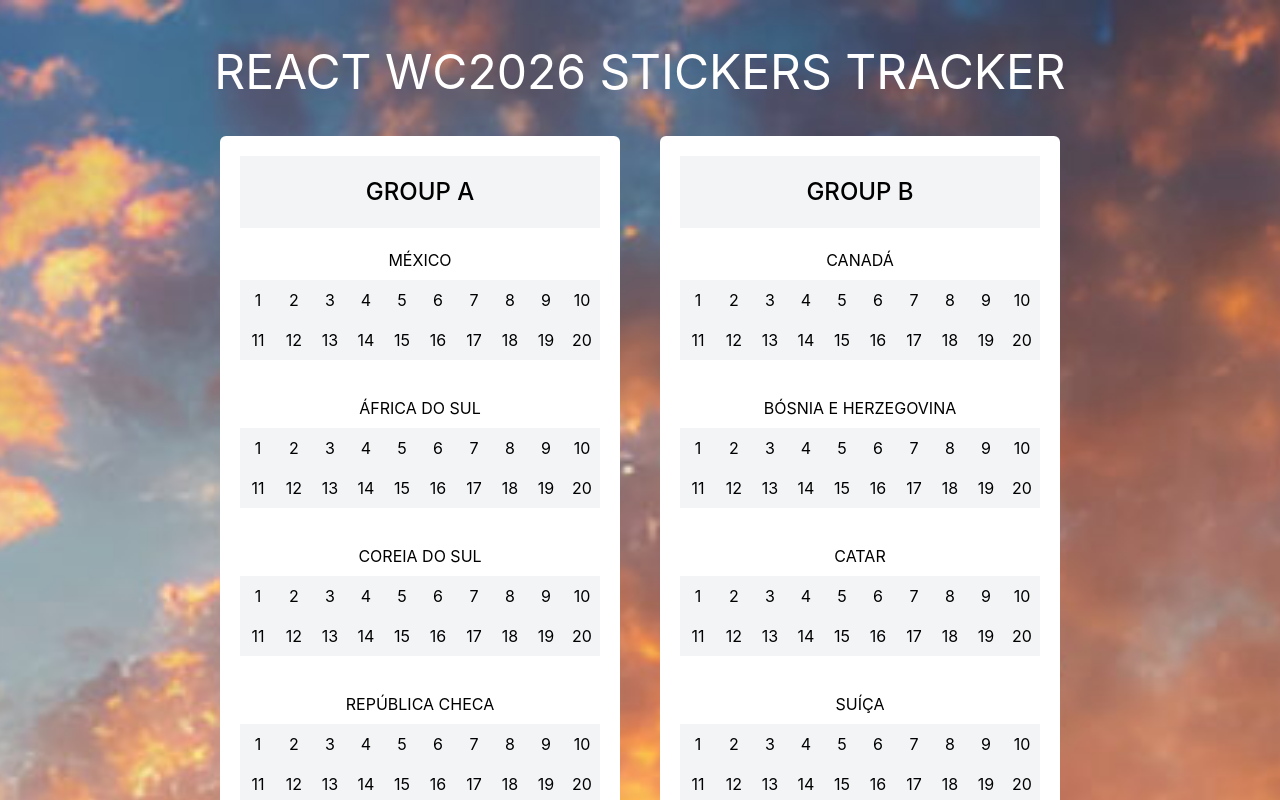
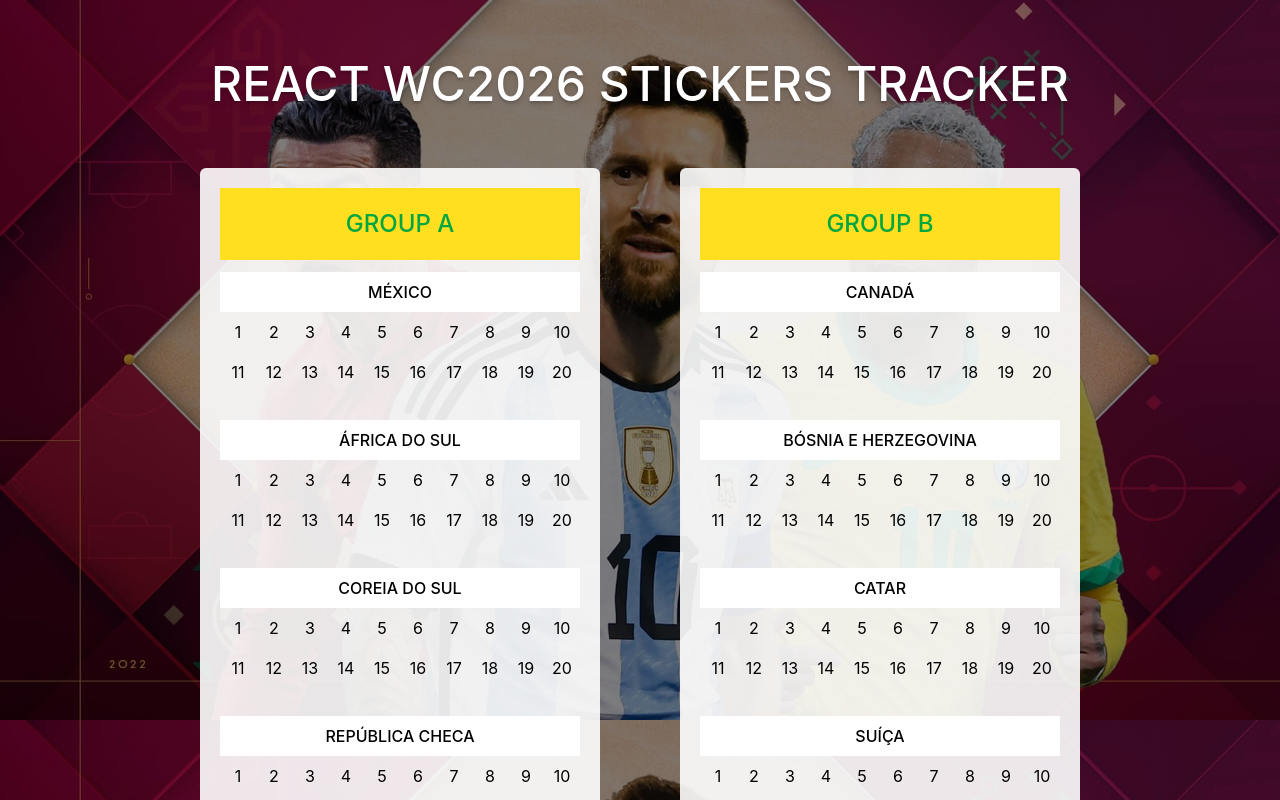
Before and after one commit to caueamaral/react-wc2026-stickers-tracker, a React (Vite) app: page / in a window 1280 px wide. Shown: the top 800 px of the page. Built offline with nearby package versions, Linux system fonts and the light colour scheme.

Commit message:
style: apply Brazil-inspired colors and spacing

```diff
--- a/src/App.tsx
+++ b/src/App.tsx
@@ -4,7 +4,7 @@ import './css/styles.css'
 
 function App() {
   return (
-    <div className="mx-auto px-5 mt-12 mb-12">
+    <div className="mx-auto px-5 mt-15 mb-20">
       <Header />
       <Main />
     </div>
--- a/src/components/Groups.tsx
+++ b/src/components/Groups.tsx
@@ -3,35 +3,35 @@ import { groups } from '../data/groups'
 
 export function Groups() {
     return (
-        <article className="flex flex-wrap justify-center gap-10 mx-auto">
+        <article className="flex flex-wrap justify-center gap-20 mx-auto">
             {
                 groups.map(group => (
                     <section
                         key={group.name}
-                        className="bg-white p-5 rounded-md w-100"
+                        className="bg-white/90 p-5 rounded-md w-100"
                     >
                         <div className="flex flex-col gap-3">
                             <header>
-                                <h2 className="bg-gray-100 text-2xl font-medium text-center uppercase p-5">
+                                <h2 className="bg-yellow-300 text-green-600 text-2xl font-medium text-center uppercase p-5">
                                     Group {group.name}
                                 </h2>
                             </header>
                             <div className="flex flex-col gap-7">
                                 {group.teams.map(team => (
                                     <div key={team} className="flex flex-col">
-                                        <div className="p-2 text-center uppercase">
+                                        <div className="bg-white font-medium p-2 text-center uppercase">
                                             {team}
                                         </div>
-                                        <div className="bg-gray-100 flex">
+                                        <div className="flex">
                                             {stickers.slice(0, 10).map(number => (
-                                                <span key={number} className="p-2 text-center flex-1 w-[10%]">
+                                                <span key={number} className="p-2 text-center flex-1 w-[10%] cursor-pointer hover:bg-green-500 hover:text-white">
                                                     {number}
                                                 </span>
                                             ))}
                                         </div>
-                                        <div className="bg-gray-100 flex">
+                                        <div className="flex">
                                             {stickers.slice(10, 20).map(number => (
-                                                <span key={number} className="p-2 text-center flex-1 w-[10%]">
+                                                <span key={number} className="p-2 text-center flex-1 w-[10%] cursor-pointer hover:bg-green-500 hover:text-white">
                                                     {number}
                                                 </span>
                                             ))}
--- a/src/components/Header.tsx
+++ b/src/components/Header.tsx
@@ -1,7 +1,7 @@
 export function Header() {
     return (
         <header>
-            <h1 className="text-white text-center uppercase text-3xl md:text-5xl">
+            <h1 className="text-white font-medium text-center uppercase text-3xl text-shadow-lg md:text-5xl">
                 React WC2026 Stickers Tracker
             </h1>
         </header>
--- a/src/components/Main.tsx
+++ b/src/components/Main.tsx
@@ -2,7 +2,7 @@ import { Groups } from './Groups'
 
 export function Main() {
     return (
-        <main className="mt-10">
+        <main className="mt-15">
             <Groups />
         </main>
     )
--- a/src/css/styles.css
+++ b/src/css/styles.css
@@ -6,5 +6,6 @@ html, body {
 
 html {
     background:
-        url('../images/wc2026-bg.jpg') no-repeat center / cover
+        linear-gradient(to bottom, rgba(0, 0, 0, .5), rgba(0, 0, 0, .5)),
+        url('../images/wc2026-bg.jpg') center top / contain
 }
```
Also changed, not shown: src/images/wc2026-bg.jpg.
